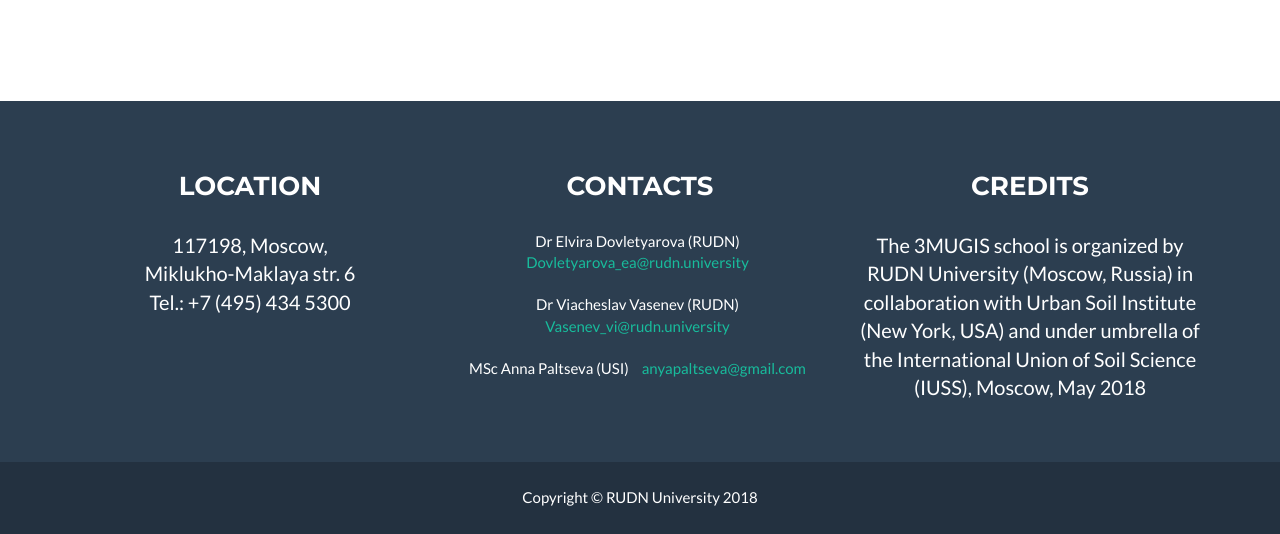
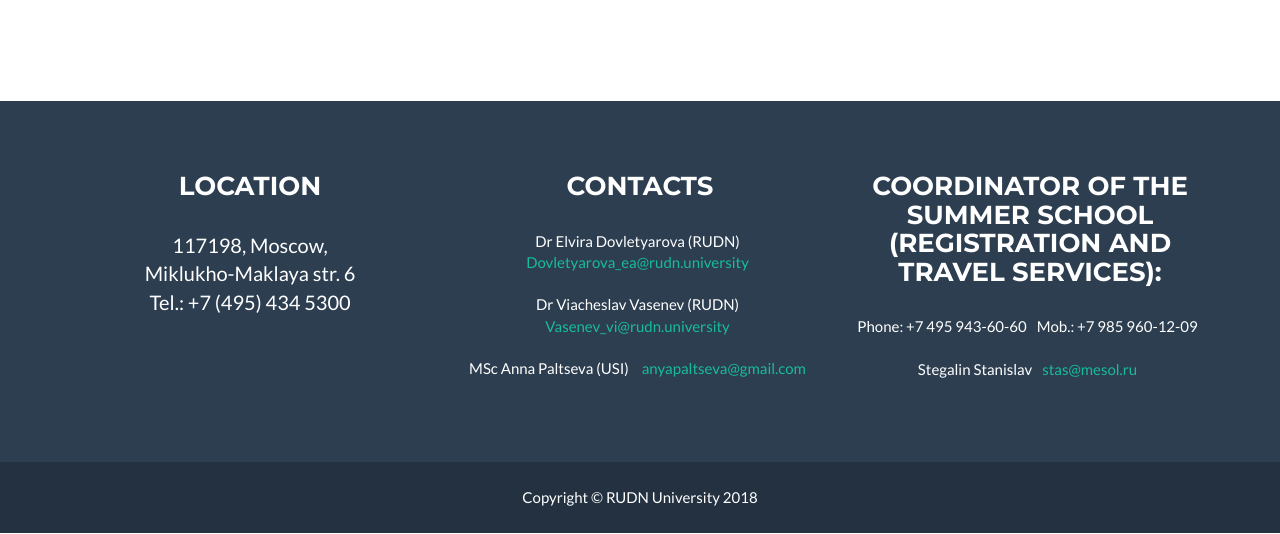
Before and after one commit to erasmus-rudn/erasmus-rudn.github.io, a Jekyll site: the page built from index.html, in a window 1280 px wide and 900 px high, scrolled down 7408 px, cut to the strip 366-900 px from the top of the window. Built offline with Jekyll 4.4.1, drawn with Linux system fonts in a browser that asks for light colours.

Commit message:
Organizing adress

```diff
--- a/_includes/footer.html
+++ b/_includes/footer.html
@@ -27,8 +27,15 @@
                         </ul>
                     </div>
                     <div class="footer-col col-md-4">
-                        <h3>{{ site.footer.credits }}</h3>
-                        <p>{{ site.credits }}</p>
+                        <h3>Coordinator of the Summer school (registration and travel services):</h3>
+			    <ul class="list-inline">
+				<li><address>Phone: +7 495 943-60-60</address></p>
+			    	<li><address>Mob.: +7 985 960-12-09</address></p>
+			    	<li>Stegalin Stanislav</p>
+			    	<li><address><a href="mailtostas@mesol.ru">stas@mesol.ru</a></address></li>
+			    </ul>
+
+
                     </div>
                 </div>
             </div>
```
